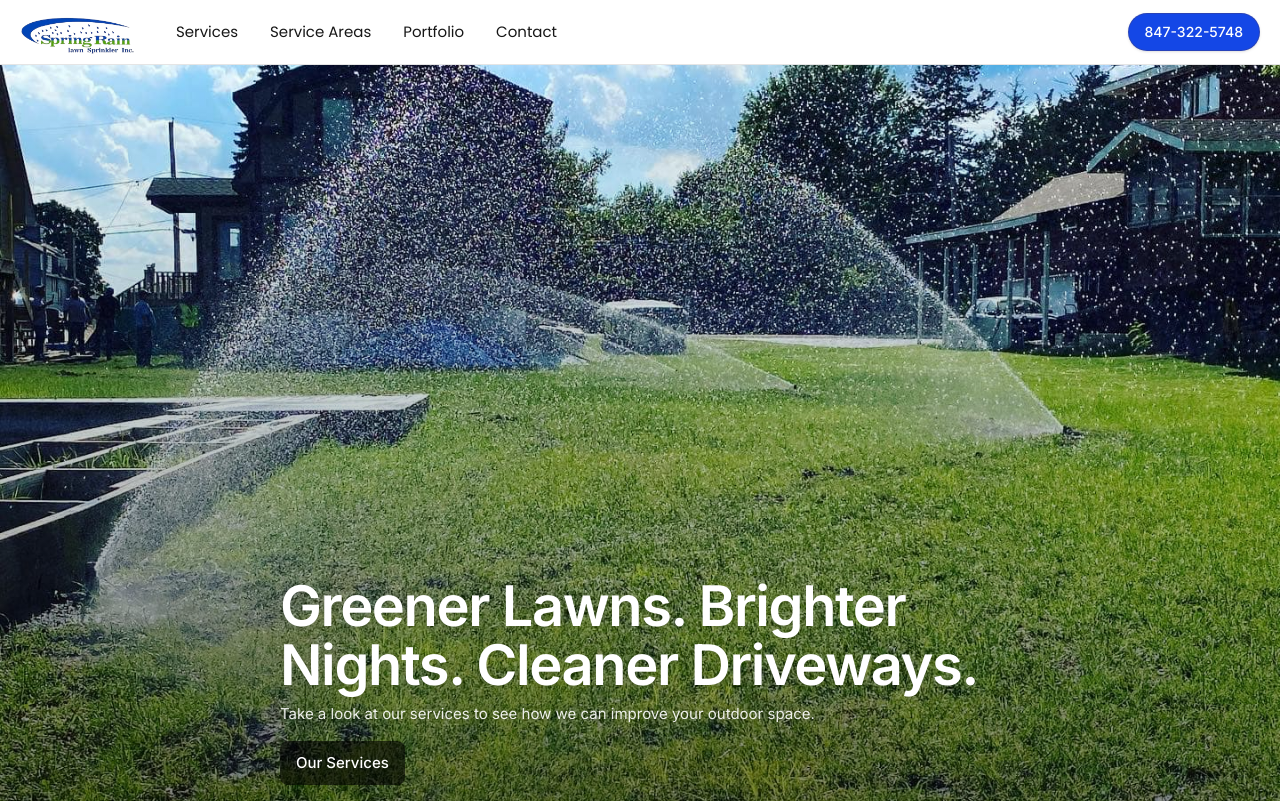
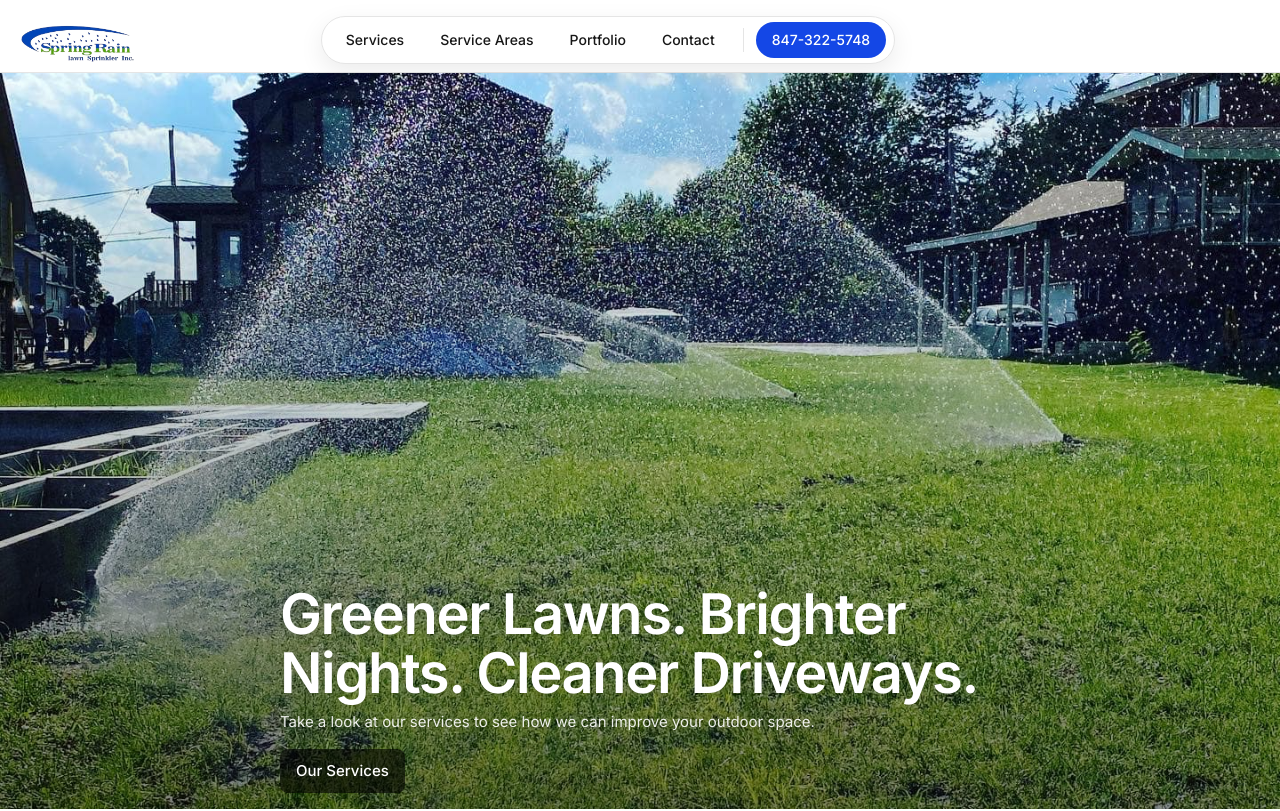
Before and after one commit to danielquillo/SpringRain, a Next.js app: page / in a window 1280 px wide. Shown: the top 811 px of the page. Built offline with nearby package versions, Linux system fonts and the light colour scheme.

Commit message:
Add new header design, transparent background, pill style. Still haven't added new logo, database for emails, and recapta for email submissions

```diff
--- a/app/components/header.tsx
+++ b/app/components/header.tsx
@@ -1,6 +1,6 @@
 'use client';
 
-import { useEffect, useState } from 'react';
+import { useState } from 'react';
 import { withBasePath } from '../lib/basePath';
 import Link from 'next/link';
 import Image from 'next/image';
@@ -15,29 +15,15 @@ const nav = [
 const PHONE_DISPLAY = '847-322-5748';
 const PHONE_TEL = '8473225748';
 
-// Put this in the same file (or /components/icons/MoonIcon.tsx)
-export function MoonIcon(props: React.SVGProps<SVGSVGElement>) {
-  return (
-    <svg viewBox="0 0 24 24" aria-hidden="true" {...props}>
-      <path
-        fill="currentColor"
-        d="M8.23129 2.24048C9.24338 1.78695 10.1202 2.81145 9.80357 3.70098C8.72924 6.71928 9.38932 10.1474 11.6193 12.3765C13.8606 14.617 17.3114 15.2755 20.3395 14.1819C21.2206 13.8637 22.2173 14.7319 21.7817 15.7199C21.7688 15.7491 21.7558 15.7782 21.7427 15.8074C20.9674 17.5266 19.7272 19.1434 18.1227 20.2274C16.4125 21.3828 14.3957 22.0001 12.3316 22.0001H12.3306C9.93035 21.9975 7.6057 21.1603 5.75517 19.6321C3.90463 18.1039 2.64345 15.9797 2.18793 13.6237C1.73241 11.2677 2.11094 8.82672 3.2586 6.71917C4.34658 4.72121 6.17608 3.16858 8.20153 2.25386L8.23129 2.24048Z"
-      />
-    </svg>
-  );
-}
-
 export default function Header() {
   const [open, setOpen] = useState(false);
 
   return (
-    <header className="sticky top-0 z-50 backdrop-blur border-b bg-[var(--nav-bg)] border-[var(--border)]">
-      <div className="mx-auto px-3 sm:px-10 lg:px-5">
-        {/* NAV BAR */}
+    <header className="sticky top-0 z-50 bg-[var(--nav-bg)] border-b border-[var(--border)] md:bg-white/10 md:backdrop-blur-xs md:border-black/10">
+      <div className="mx-auto px-3 sm:px-10 lg:px-5 pt-2">
         <nav className="relative flex h-16 items-center justify-between">
-          {/* LEFT CLUSTER (mobile): hamburger + theme */}
+          {/* MOBILE HEADER - KEEP SAME */}
           <div className="flex items-center gap-2 md:hidden">
-            {/* Hamburger */}
             <button
               type="button"
               onClick={() => setOpen((s) => !s)}
@@ -61,39 +47,32 @@ export default function Header() {
             </button>
           </div>
 
-          {/* CENTER LOGO (mobile absolute center; desktop normal) */}
+          {/* MOBILE LOGO - KEEP SAME */}
           <Link
             href="/"
             aria-label="Spring Rain — Home"
-            className="
-                absolute left-1/2 -translate-x-1/2
-                md:static md:translate-x-0
-                md:mr-6
-                flex items-center
-                md:hidden
-            "
+            className="absolute left-1/2 -translate-x-1/2 flex items-center md:hidden"
           >
             <Image
-              src={withBasePath("/logo.png")}
+              src={withBasePath('/logo.png')}
               alt="Spring Rain Lawn Sprinkler Inc."
               width={180}
               height={54}
-              className="h-10 md:h-11 w-auto"
+              className="h-10 w-auto"
               priority
             />
           </Link>
 
-          {/* DESKTOP CONTENT (replaces mobile clusters) */}
-          <div className="hidden w-full md:flex items-center justify-between">
-            {/* Left Group: Logo + nav */}
-            <div className="flex items-center gap-10">
+          {/* DESKTOP HEADER - NEW STYLE */}
+          <div className="hidden md:flex w-full items-center justify-between">
+            <div className="flex items-center gap-4">
               <Link
                 href="/"
                 aria-label="Spring Rain — Home"
-                className="flex items-center"
+                className="flex items-center shrink-0"
               >
                 <Image
-                  src={withBasePath("/logo.png")}
+                  src={withBasePath('/logo.png')}
                   alt="Spring Rain Lawn Sprinkler Inc."
                   width={180}
                   height={54}
@@ -101,40 +80,55 @@ export default function Header() {
                   priority
                 />
               </Link>
+            </div>
 
-              {/* Center: Nav */}
-              <ul className="flex items-center gap-8 text-[15px] font-display font-medium">
+            <div className="flex items-center justify-center flex-1">
+              <div
+                className="hidden md:flex items-center rounded-full border px-2 h-12 backdrop-blur-sm"
+                style={{
+                  borderColor: 'var(--border)',
+                  backgroundColor: 'var(--nav-bg)',
+                  boxShadow: '0 8px 24px rgba(0,0,0,0.08)',
+                }}
+              >
+                <ul className="flex items-center gap-1">
                   {nav.map((item) => (
                     <li key={item.href}>
                       <Link
                         href={item.href}
-                      className="hover:text-neutral-950 transition-colors"
+                        className="inline-flex items-center rounded-full px-4 py-2 text-sm font-medium transition-all duration-200 text-[var(--nav-fg)] hover:bg-black/5"
                       >
                         {item.label}
                       </Link>
                     </li>
                   ))}
                 </ul>
-            </div>
 
-            {/* Right: theme + call button */}
-            <div className="hidden md:flex items-center gap-2">
+                <div
+                  className="mx-3 h-6 w-px"
+                  style={{ backgroundColor: 'var(--border)' }}
+                />
+
                 <a
                   href={`tel:${PHONE_TEL}`}
-                className="inline-flex items-center rounded-full border border-amber-900/20 bg-blue-700 text-white px-4 py-2 text-sm font-medium shadow-sm hover:opacity-90"
+                  className="inline-flex items-center rounded-full px-4 py-2 text-sm font-medium bg-blue-700 text-white hover:opacity-90 transition"
                 >
                   {PHONE_DISPLAY}
                 </a>
               </div>
             </div>
+
+            {/* right-side spacer so center pill stays visually centered */}
+            <div className="w-[180px]" />
+          </div>
         </nav>
       </div>
 
-      {/* MOBILE MENU */}
+      {/* MOBILE MENU - KEEP SAME */}
       {open && (
         <div className="md:hidden border-t bg-[var(--nav-bg)] border-[var(--border)]">
           <div className="mx-auto max-w-screen-xl px-4 py-3">
-            <ul className="flex flex-col ">
+            <ul className="flex flex-col">
               {nav.map((item) => (
                 <li key={item.href}>
                   <Link
```
Lines whose indentation alone changed are shown as unchanged.
